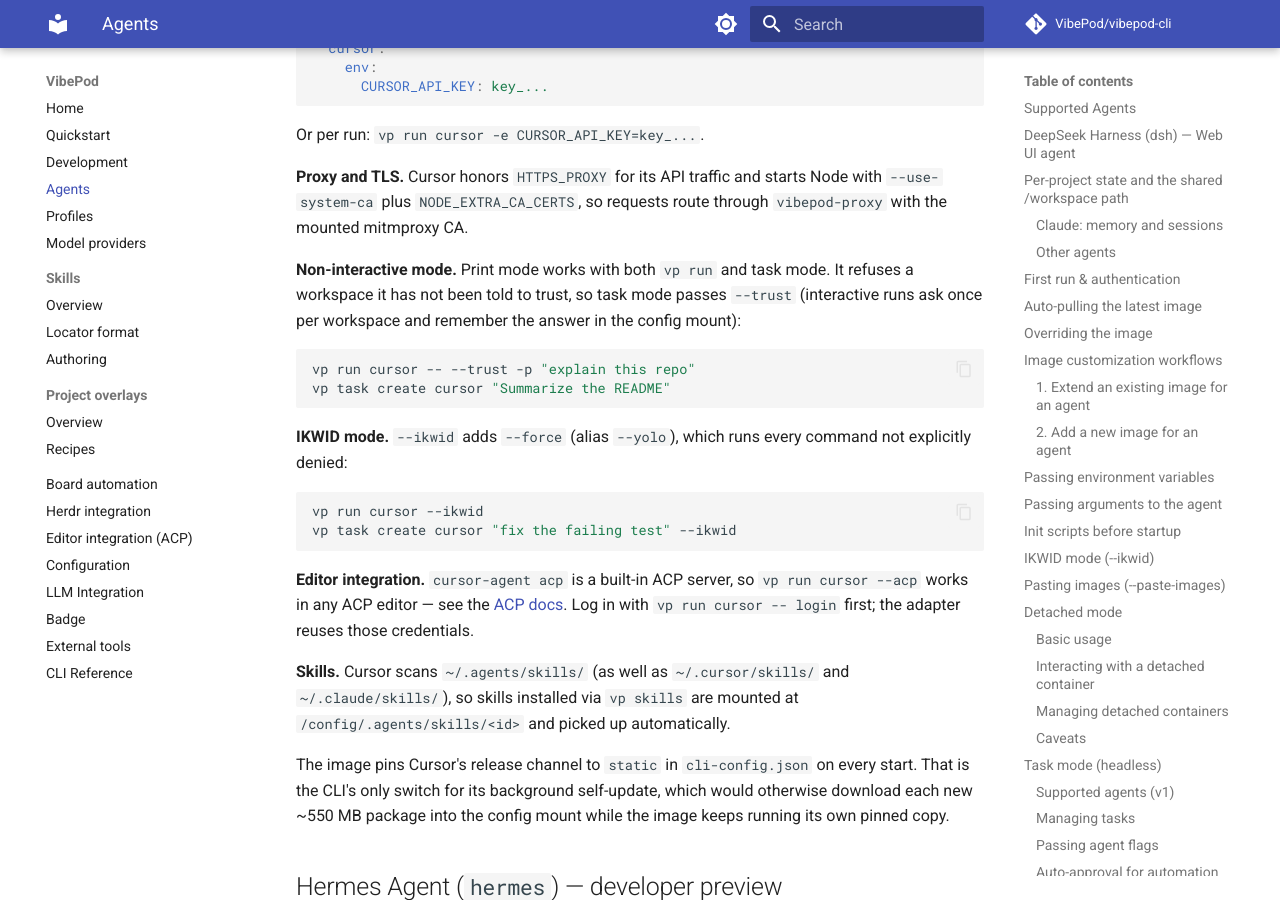
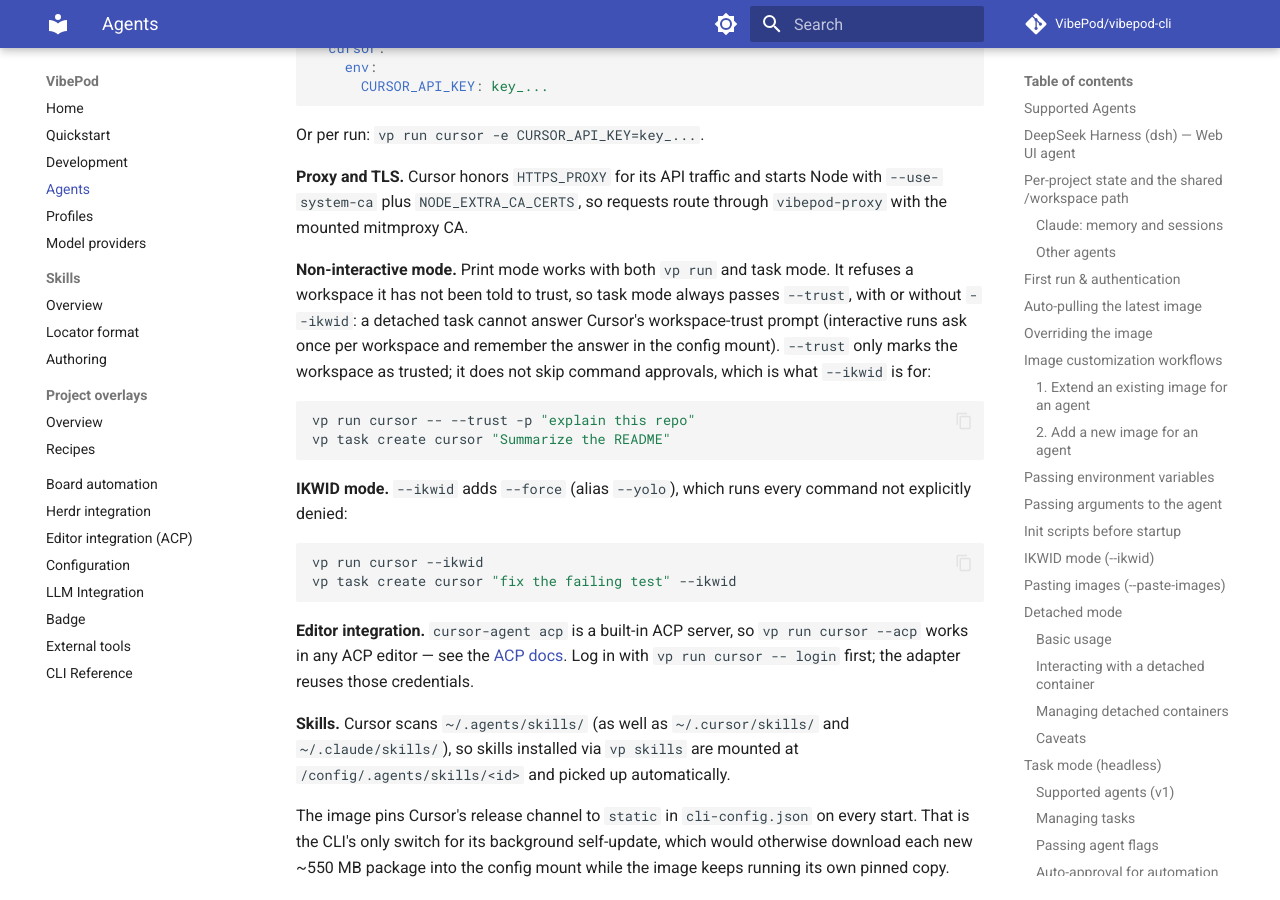
Before and after one commit to VibePod/vibepod-cli, an MkDocs documentation site: the page built from docs/agents/index.md, in a window 1280 px wide and 900 px high, scrolled down 31934 px. Built offline with MkDocs 1.6.1 and Material for MkDocs 9.7.7, drawn with Linux system fonts in a browser that asks for light colours; comment, search, counter and statistics services are not loaded.

Commit message:
Document why Cursor task runs always pass --trust

````diff
--- a/docs/agents/index.md
+++ b/docs/agents/index.md
@@ -1343,9 +1343,11 @@
 through `vibepod-proxy` with the mounted mitmproxy CA.
 
 **Non-interactive mode.** Print mode works with both `vp run` and task mode.
-It refuses a workspace it has not been told to trust, so task mode passes
-`--trust` (interactive runs ask once per workspace and remember the answer in
-the config mount):
+It refuses a workspace it has not been told to trust, so task mode always
+passes `--trust`, with or without `--ikwid`: a detached task cannot answer
+Cursor's workspace-trust prompt (interactive runs ask once per workspace and
+remember the answer in the config mount). `--trust` only marks the workspace as
+trusted; it does not skip command approvals, which is what `--ikwid` is for:
 
 ```bash
 vp run cursor -- --trust -p "explain this repo"
````
Also changed, not shown: 2 other files.
